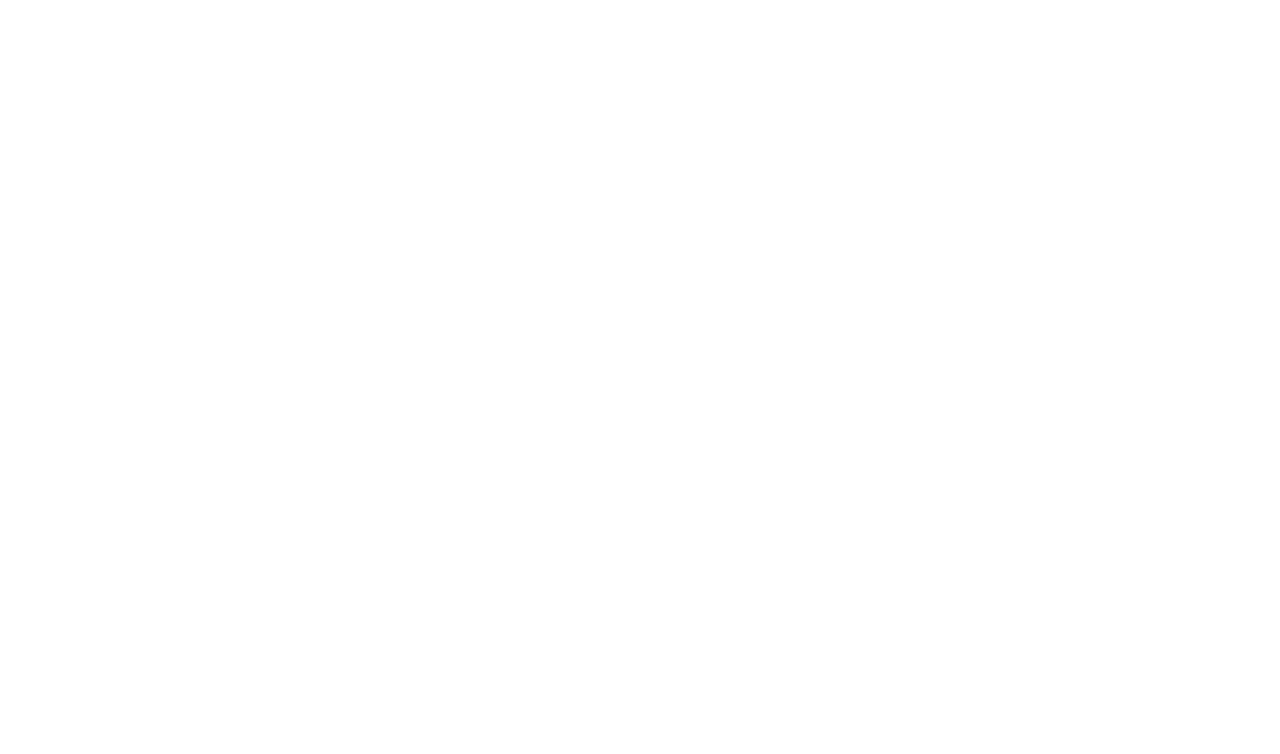
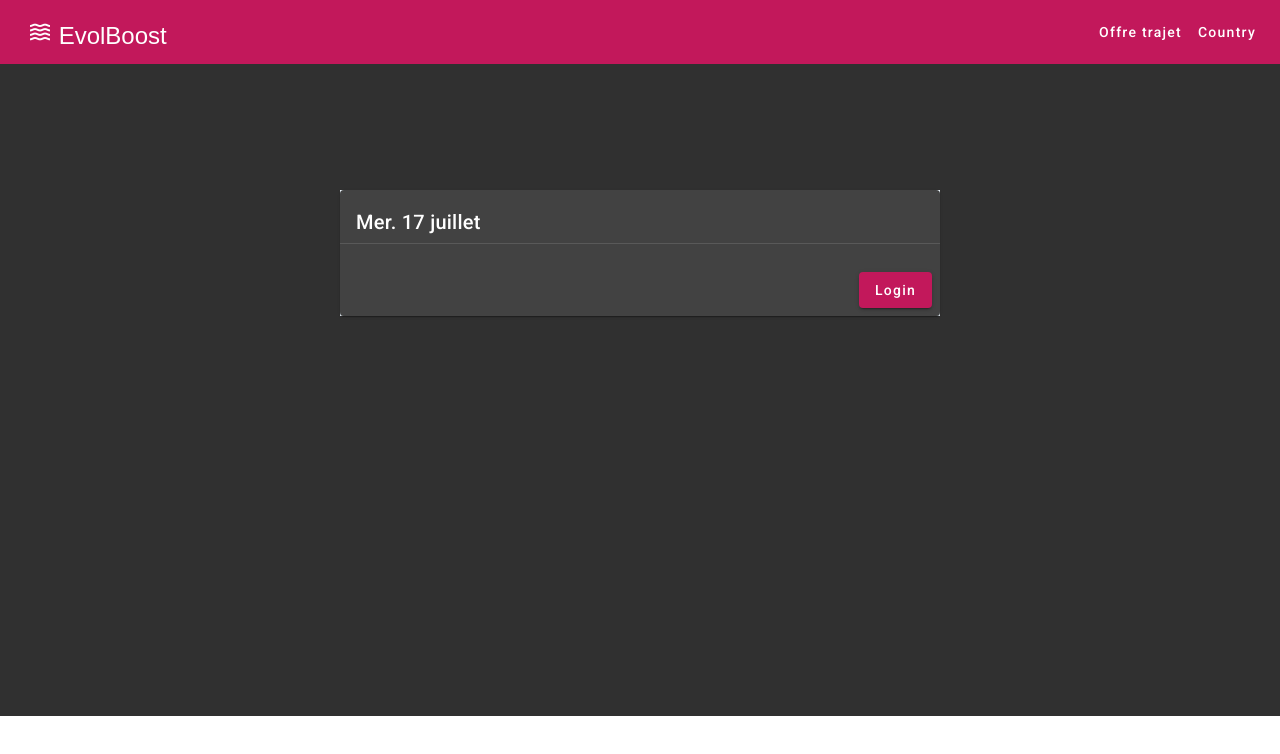
Before and after one commit to mouhamadoudou/Bokkitt-Front, an Angular app: page /trip in a window 1280 px wide. Before the commit this address led to /. Shown: the top 754 px of the page. Built offline with nearby package versions, Linux system fonts and the light colour scheme.

Commit message:
feet : trip card

```diff
--- a/src/app/app-routing.module.ts
+++ b/src/app/app-routing.module.ts
@@ -11,10 +11,12 @@
 import { AdminComponent } from './admin/admin.component';
 import { AuthorizationGuard } from './guards/authorization.guard';
 import { AuthGuard } from './guards/auth.guard';
+import { TripComponent } from './trip/trip.component'
 
 const routes: Routes = [
   { path: "login", component: LoginComponent },
   { path: "", component: LoginComponent },
+  { path: "trip", component: TripComponent },
 
 
   // {path : "admin", component : AdminComponent, canActivate : [AuthGuard], children : [
@@ -22,6 +24,7 @@
     path: "admin", component: AdminComponent,  children: [
 
       { path: "home", component: HomeComponent },
+
       { path: "profile", component: ProfileComponent },
       { path: "dashboard", component: DashboardComponent },
       { path: "students", component: StudentsComponent },
--- a/src/app/app.module.ts
+++ b/src/app/app.module.ts
@@ -40,6 +40,7 @@
 import {ChangeDetectionStrategy, Component} from '@angular/core';
 import {provideNativeDateAdapter} from '@angular/material/core';
 import {MatDatepickerModule} from '@angular/material/datepicker';
+import { TripComponent } from './trip/trip.component';
 
 
 @NgModule({
@@ -56,6 +57,7 @@
     LoadPaymentsComponent,
     CardComponent,
     CardListComponent,
+    TripComponent,
   ],
   imports: [
     BrowserModule,
--- a/src/app/home/home.component.css
+++ b/src/app/home/home.component.css
@@ -1,3 +1,8 @@
+html, body {
+  height: 100%;
+  margin: 0;
+}
+
 mat-card-header {
     background-color: rgba(165, 6, 91, 0.192);
     /* max-width: 1200px;
@@ -7,13 +12,10 @@
 
 mat-card-content {
   background-color: transparent;
-
 }
-
 
 .search-header {
   background-color: rgba(165, 6, 91, 0.192);
-
 
   padding: 0;
   margin: 0 auto;
@@ -22,9 +24,7 @@
   max-width: 1200px;
   border-radius: 40px;
   overflow: hidden;
-
   justify-content: center;
-
   margin-top: 10px;
 }
 
@@ -51,6 +51,7 @@
   height: 100px;
   margin: 10px 0;
   cursor: pointer;
+
   background-color: transparent;
 }
 
@@ -214,8 +215,8 @@
   position: relative;
   bottom: 0;
   width: 100%;
-  background-color: #3f51b5; /* Couleur de fond */
-  color: white; /* Couleur du texte */
+  background-color: #41414159;
+  color: white;
 }
 
 .spacer {
--- a/src/app/home/home.component.html
+++ b/src/app/home/home.component.html
@@ -93,10 +93,10 @@
   </mat-card>
 </div>
 
-<div>
-  <footer class="footer">
-    <mat-toolbar color="primary">
-      <span>&copy; 2024 Mon Application</span>
+<!-- <div>
+  <footer >
+    <mat-toolbar class="footer">
+      <span>&copy; 2024 EvolBoost</span>
       <span class="spacer"></span>
       <a mat-button href="/about">À propos</a>
       <a mat-button href="/contact">Contact</a>
@@ -104,4 +104,4 @@
     </mat-toolbar>
   </footer>
 
-</div>
+</div> -->
--- /dev/null
+++ b/src/app/trip/trip.component.css
@@ -0,0 +1,31 @@
+html, body {
+    height: 100%;
+    margin: 0;
+  }
+
+mat-form-field {
+    display: block;
+}
+
+.login-container {
+    width: 600px;
+    max-width: 8000px;
+    /* justify-content: center; */
+    /* margin: auto; */
+    margin-top: 15.7vh;
+    margin-bottom: 50vh;
+    background-color: aliceblue;
+}
+
+.spacer {
+    flex: auto;
+}
+
+.admin_log {
+    background-color: black;
+}
+
+.driver-contain {
+    margin-top: 5px;
+    margin-bottom: 20px;
+}
--- /dev/null
+++ b/src/app/trip/trip.component.html
@@ -0,0 +1,43 @@
+
+<mat-toolbar color="primary">
+    <button mat-icon-button >
+        <mat-icon> waves </mat-icon>
+        EvolBoost
+    </button>
+    <span class="spacer">
+    </span>
+    <button mat-button routerLink="/admin/home"> Offre trajet </button>
+    <button mat-button routerLink="/admin/profile"> Country </button>
+        <mat-menu #importMenu>
+            <button mat-menu-item routerLink="/admin/load-students"> Load Students</button>
+            <button mat-menu-item routerLink="/admin/load-payments"> Load Payments</button>
+        </mat-menu>
+</mat-toolbar>
+
+<mat-drawer-container>
+    <div class="login-container">
+        <!-- {{loginFormGroup.value | json}} -->
+        <mat-card>
+            <mat-card-header>
+                <mat-card-title> Mer. 17 juillet </mat-card-title>
+            </mat-card-header>
+
+            <mat-divider class="driver-contain"></mat-divider>
+
+            <mat-card-content>
+                    <!-- <input type="password" matInput formControlName="password">      -->
+            </mat-card-content>
+            <mat-card-actions align="end">
+                <button
+                    mat-raised-button
+                    color="primary"
+                    (click)="login()"
+                >
+                Login
+
+            </button>
+
+            </mat-card-actions>
+        </mat-card>
+    </div>
+</mat-drawer-container>
--- /dev/null
+++ b/src/app/trip/trip.component.ts
@@ -0,0 +1,39 @@
+import { Component, OnInit } from '@angular/core';
+import { FormBuilder, FormGroup } from '@angular/forms';
+import { AuthentificationService } from '../services/authentification.service';
+import { Router } from '@angular/router';
+
+
+@Component({
+  selector: 'app-trip',
+  templateUrl: './trip.component.html',
+  styleUrl: './trip.component.css'
+})
+export class TripComponent implements OnInit{
+  public loginFormGroup! : FormGroup;
+
+  constructor (private fb : FormBuilder,
+    private authservice : AuthentificationService,
+    private router : Router) {
+
+  }
+
+  ngOnInit(): void {
+    this.loginFormGroup = this.fb.group({
+      username : this.fb.control(''),
+      password : this.fb.control('')
+    });
+  }
+
+  login() :void {
+    let username = this.loginFormGroup.value.username;
+    let password = this.loginFormGroup.value.password;
+    let auth = this.authservice.login(username, password);
+
+    if (auth == true) {
+      this.router.navigateByUrl("/admin/home")
+    }
+    console.log(username, password)
+  }
+
+}
```
Also changed, not shown: 1 other file (tests, documents, lock files or other folders).
